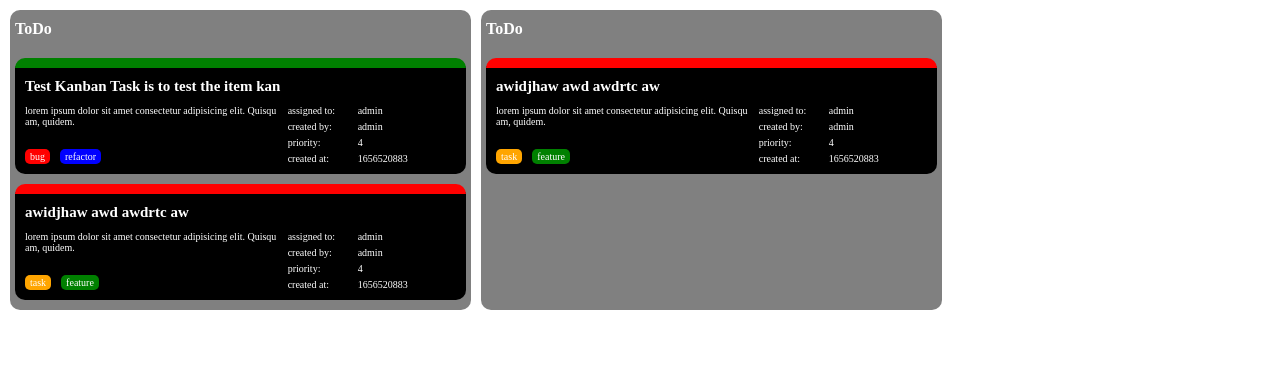
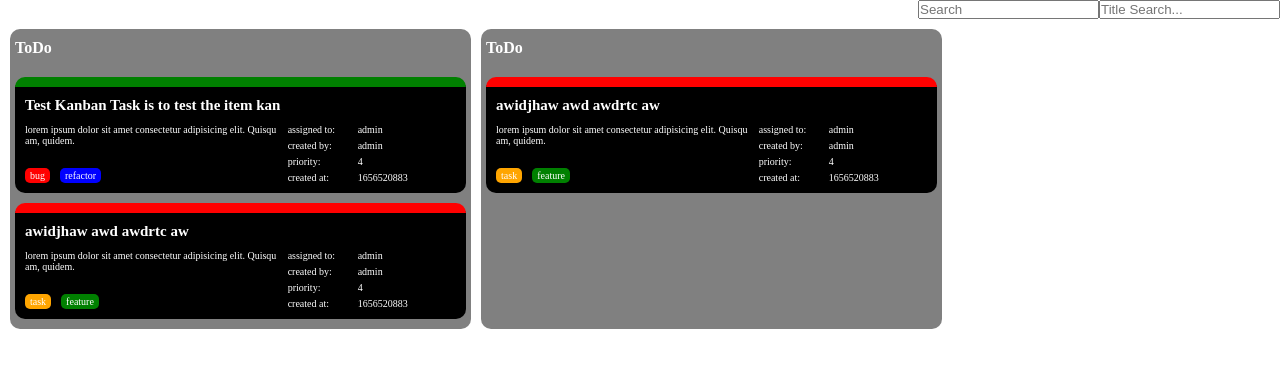
Before and after one commit to AvaPLaIN/kanban-board, a React (Vite) app: page / in a window 1280 px wide. Shown: the top 368 px of the page. Built offline with nearby package versions, Linux system fonts and the light colour scheme.

Commit message:
add filter components + zustand global state manager

```diff
--- a/src/App.tsx
+++ b/src/App.tsx
@@ -1,8 +1,18 @@
-import TaskAreaList from "./components/task-area-list/TaskAreaList";
+import Filter from "./components/filter";
+import TaskAreaList from "./components/task-area-list";
+import useFilter from "./context/useFilter";
 import { kanbanConfig } from "./data/kanbanBoard";
 
 function App() {
-  return <TaskAreaList {...kanbanConfig} />;
+  const filter = useFilter();
+
+  return (
+    <div>
+      {filter.query}
+      <Filter />
+      <TaskAreaList {...kanbanConfig} />
+    </div>
+  );
 }
 
 export default App;
--- /dev/null
+++ b/src/components/filter/Filter.styles.ts
@@ -0,0 +1,7 @@
+import styled from "styled-components";
+
+export const FilterContainer = styled.div`
+  display: flex;
+  justify-content: flex-end;
+  align-items: center;
+`;
--- /dev/null
+++ b/src/components/filter/Filter.tsx
@@ -0,0 +1,26 @@
+import useFilter from "../../context/useFilter";
+import { FilterContainer } from "./Filter.styles";
+
+const Filter = () => {
+  const filter = useFilter();
+
+  return (
+    <FilterContainer>
+      <div className="general-search">
+        <input type="text" placeholder="Search" />
+      </div>
+      <div className="title-search">
+        <input
+          type="text"
+          placeholder="Title Search..."
+          value={filter.query}
+          onChange={(e) => filter.setQuery(e.target.value)}
+        />
+      </div>
+      <div className="assigned-search"></div>
+      <div className="tag-search"></div>
+    </FilterContainer>
+  );
+};
+
+export default Filter;
--- /dev/null
+++ b/src/components/filter/index.ts
@@ -0,0 +1 @@
+export { default } from "./Filter";
--- a/src/components/task-area-list/TaskAreaList.tsx
+++ b/src/components/task-area-list/TaskAreaList.tsx
@@ -1,4 +1,4 @@
-import TaskArea from "../task-area/TaskArea";
+import TaskArea from "../task-area";
 import { TaskAreaListContainer } from "./TaskAreaList.styles";
 import { ITaskAreaList } from "./TaskAreaList.types";
 
--- a/src/components/task-area/TaskArea.tsx
+++ b/src/components/task-area/TaskArea.tsx
@@ -1,4 +1,4 @@
-import TaskItem from "../task-item/TaskItem";
+import TaskItem from "../task-item";
 import { TaskAreaContainer } from "./TaskArea.styles";
 import { ITaskArea } from "./TaskArea.types";
 
--- /dev/null
+++ b/src/context/useFilter.ts
@@ -0,0 +1,15 @@
+import create from "zustand";
+
+type Filter = {
+  query: string;
+  setQuery: (query: string) => void;
+  resetQuery: () => void;
+};
+
+const useFilter = create<Filter>((set) => ({
+  query: "",
+  setQuery: (query) => set((state) => ({ ...state, query })),
+  resetQuery: () => set((state) => ({ ...state, query: "" })),
+}));
+
+export default useFilter;
```
